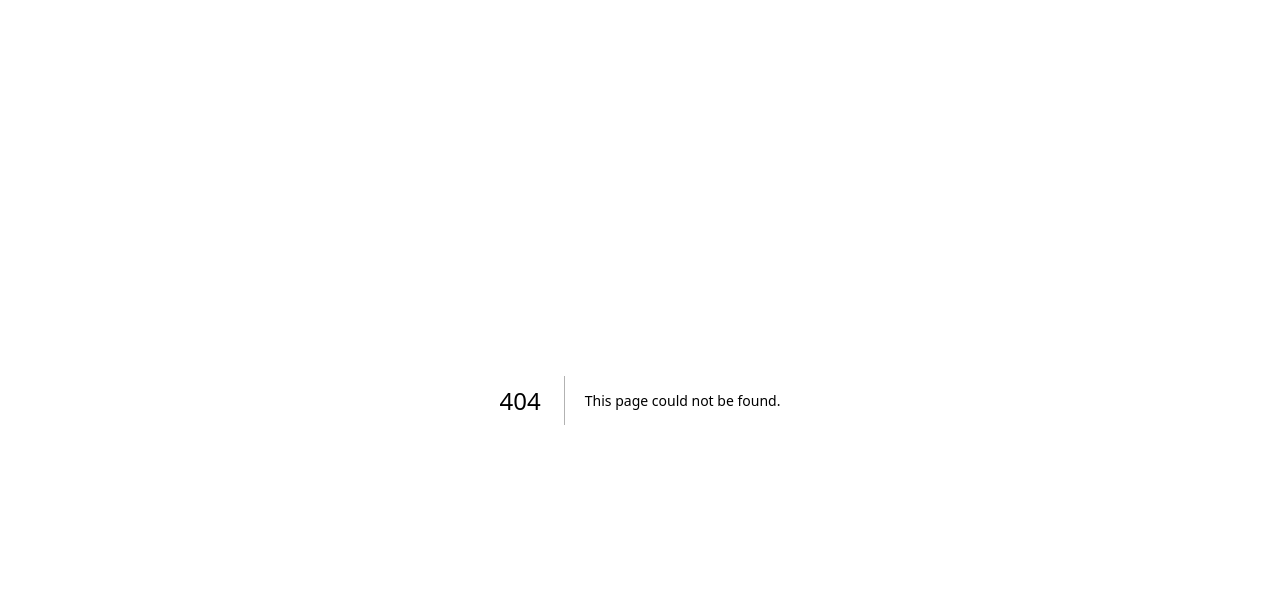
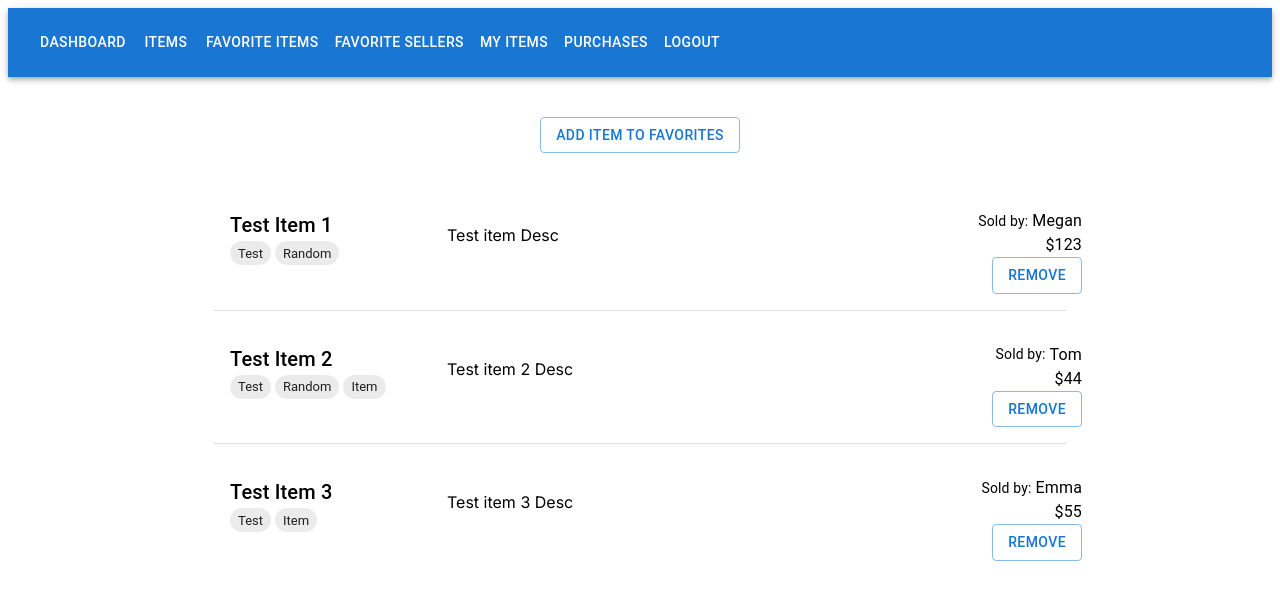
Before and after one commit to matfitchell/dubiousdatabase, a Next.js app in the folder comp440-app/: page /dashboard/favoriteItems in a window 1280 px wide. Before the commit this address had no page. Shown: the top 600 px of the page. Built offline with nearby package versions, Linux system fonts and the light colour scheme; sample sign-in values are in the browser's storage.

Commit message:
Add favoriteItems and favoriteSellers pages. Removed favorites page.

```diff
--- /dev/null
+++ b/comp440-app/src/app/dashboard/favoriteItems/page.js
@@ -0,0 +1,69 @@
+"use client";
+
+import FavoriteItem from "@/app/components/favoriteItem";
+import {Stack, Grid, Button, Container, Divider, Chip, } from "@mui/material";
+import { useEffect, useState } from "react";
+
+const FavoriteItems = () => {
+    let testFavs = [
+        {
+            id: 1,
+            title: "Test Item 1",
+            desc: "Test item Desc",
+            categories: ["Test", "Random"],
+            seller: "Megan",
+            price: 12300
+        },
+        {
+            id: 2,
+            title: "Test Item 2",
+            desc: "Test item 2 Desc",
+            categories: ["Test", "Random", "Item"],
+            seller: "Tom",
+            price: 4400
+        },
+        {
+            id: 3,
+            title: "Test Item 3",
+            desc: "Test item 3 Desc",
+            categories: ["Test", "Item"],
+            seller: "Emma",
+            price: 5500
+        },
+    ];
+
+    const [favorites, setFavorites] = useState(testFavs);
+
+    const handleRemove = (id) => {
+        // Remove item with id from favorites
+        let filtered = favorites.filter((item) => item.id !== id);
+        setFavorites(filtered);
+    }
+
+
+    return (
+        <Container maxWidth="md">
+            <Stack direction={"column"} justifyContent={"center"} alignItems={"center"} paddingTop={5}>
+                <Grid container spacing={2} maxWidth={400}>
+                    <Grid item xs={12} textAlign={"center"}>
+                        <Button variant="outlined">
+                            Add Item to Favorites
+                        </Button>
+                    </Grid>
+                </Grid>
+            </Stack>
+            <Stack
+            spacing={2}
+            divider={<Divider flexItem />}
+            justifyContent={"space-between"}
+            paddingTop={5}
+            >
+            {favorites && favorites.map((item) => (
+                <FavoriteItem key={item.id} {...item} removeHandler={() => handleRemove(item.id)}/>
+            ))}
+            </Stack>
+        </Container>
+    )
+}
+
+export default FavoriteItems;
```
Also changed, not shown: comp440-app/src/app/dashboard/favoriteSellers/page.js (added, +54 -0 lines), comp440-app/src/app/dashboard/favorites/page.js (deleted, +0 -22 lines).
